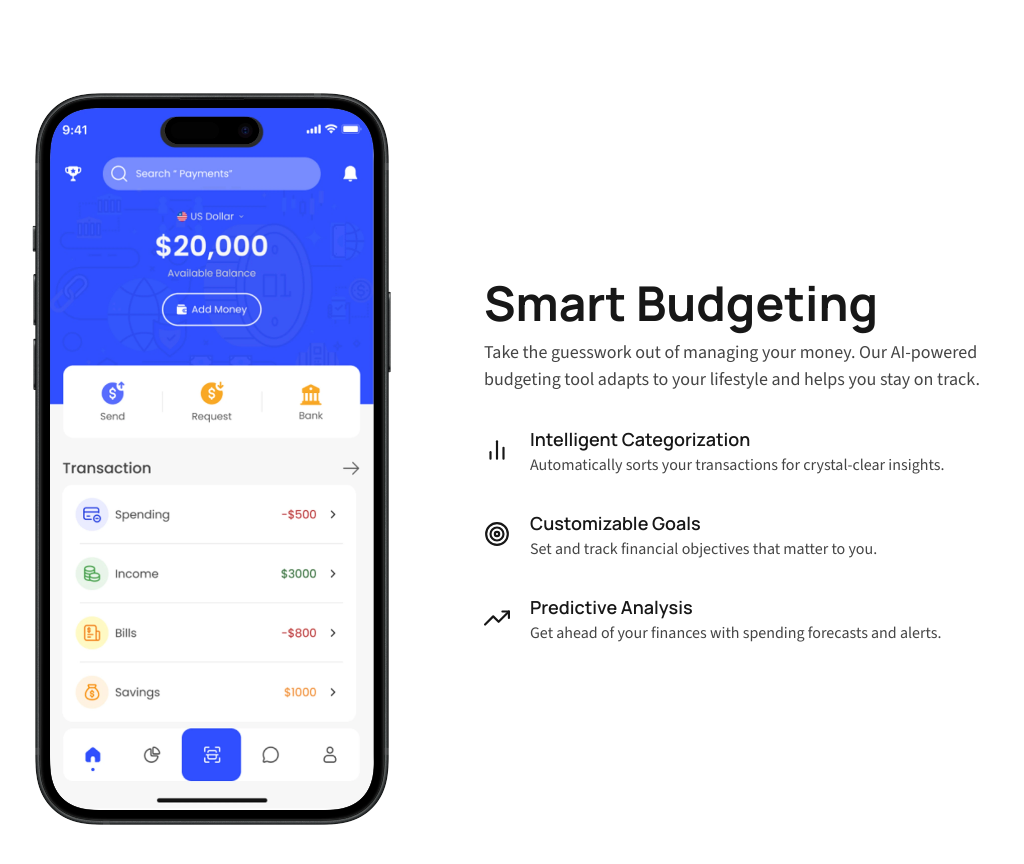
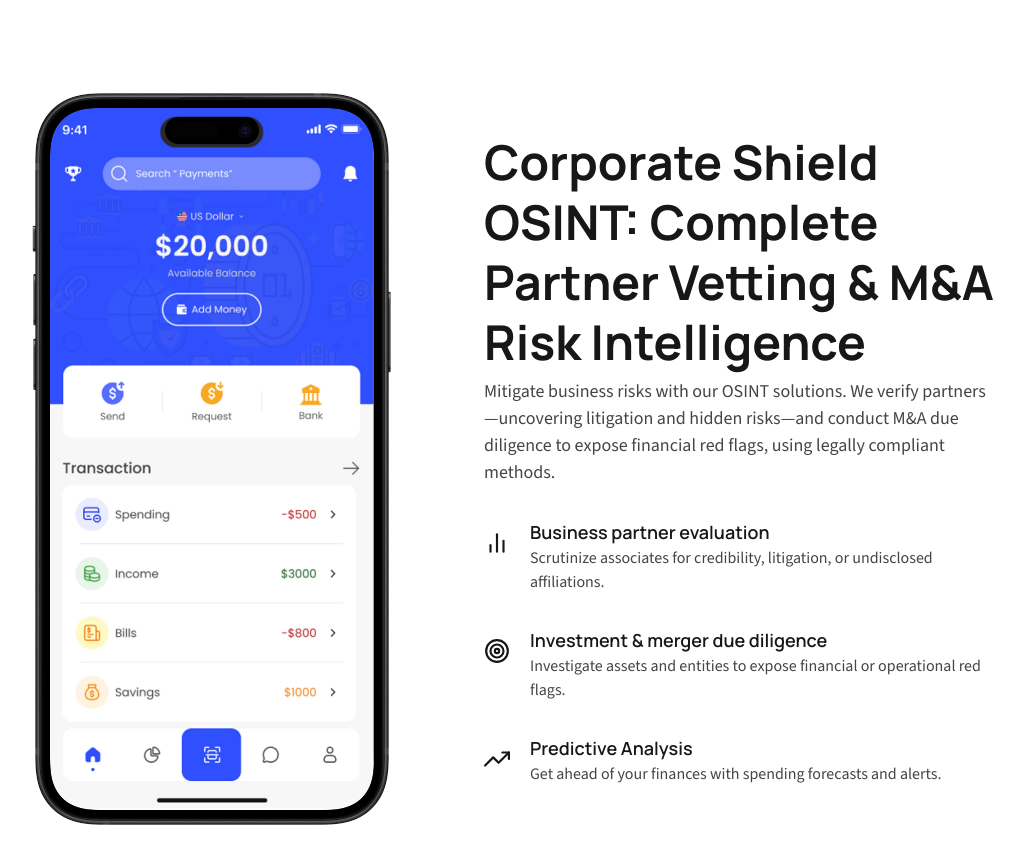
Before and after one commit to Cavianto/sentinela, a Next.js app: page / in a window 1280 px wide. Shown: the part 1180-2044 px from the top of the page, without its empty margins (132-1156 px from the left). Built offline with nearby package versions, Linux system fonts and the light colour scheme.

Commit message:
Update benefits.tsx

```diff
--- a/src/data/benefits.tsx
+++ b/src/data/benefits.tsx
@@ -4,17 +4,17 @@ import { IBenefit } from "@/types"
 
 export const benefits: IBenefit[] = [
     {
-        title: "Smart Budgeting",
-        description: "Take the guesswork out of managing your money. Our AI-powered budgeting tool adapts to your lifestyle and helps you stay on track.",
+        title: "Corporate Shield OSINT: Complete Partner Vetting & M&A Risk Intelligence",
+        description: "Mitigate business risks with our OSINT solutions. We verify partners—uncovering litigation and hidden risks—and conduct M&A due diligence to expose financial red flags, using legally compliant methods.",
         bullets: [
             {
-                title: "Intelligent Categorization",
-                description: "Automatically sorts your transactions for crystal-clear insights.",
+                title: "Business partner evaluation",
+                description: "Scrutinize associates for credibility, litigation, or undisclosed affiliations.",
                 icon: <FiBarChart2 size={26} />
             },
             {
-                title: "Customizable Goals",
-                description: "Set and track financial objectives that matter to you.",
+                title: "Investment & merger due diligence",
+                description: "Investigate assets and entities to expose financial or operational red flags.",
                 icon: <FiTarget size={26} />
             },
             {
```
